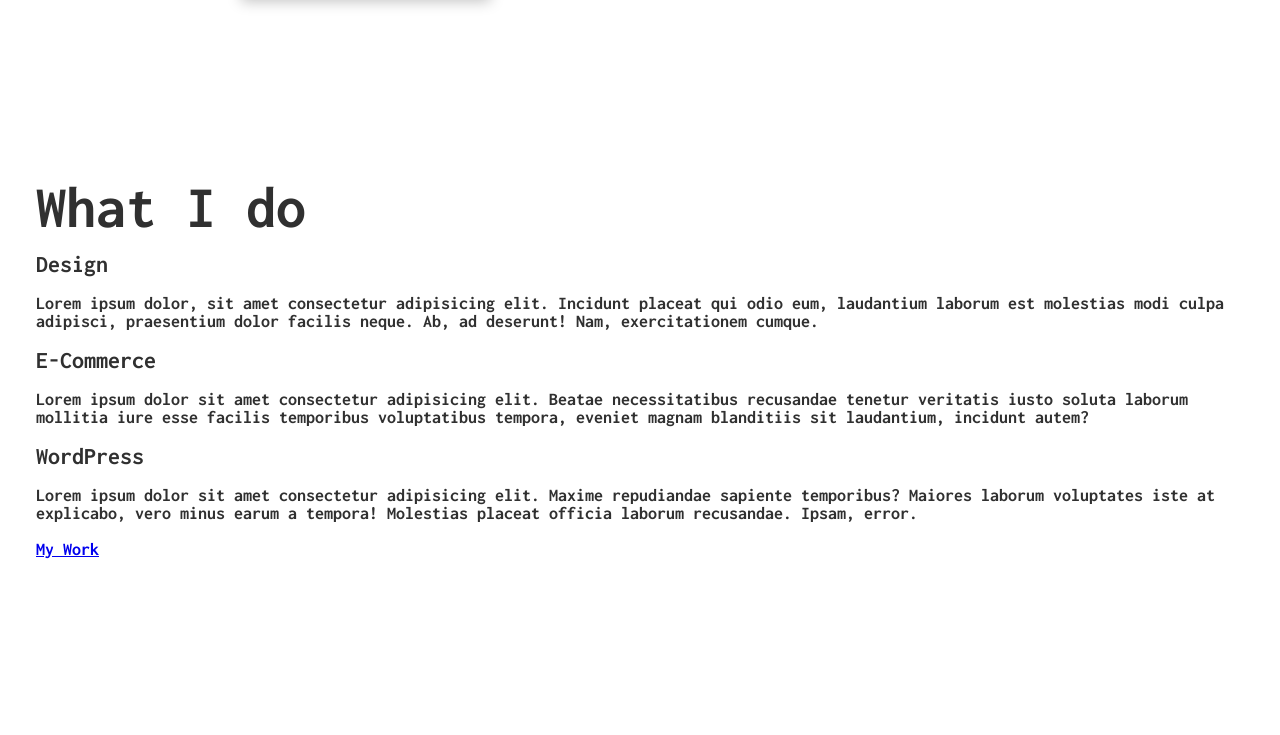
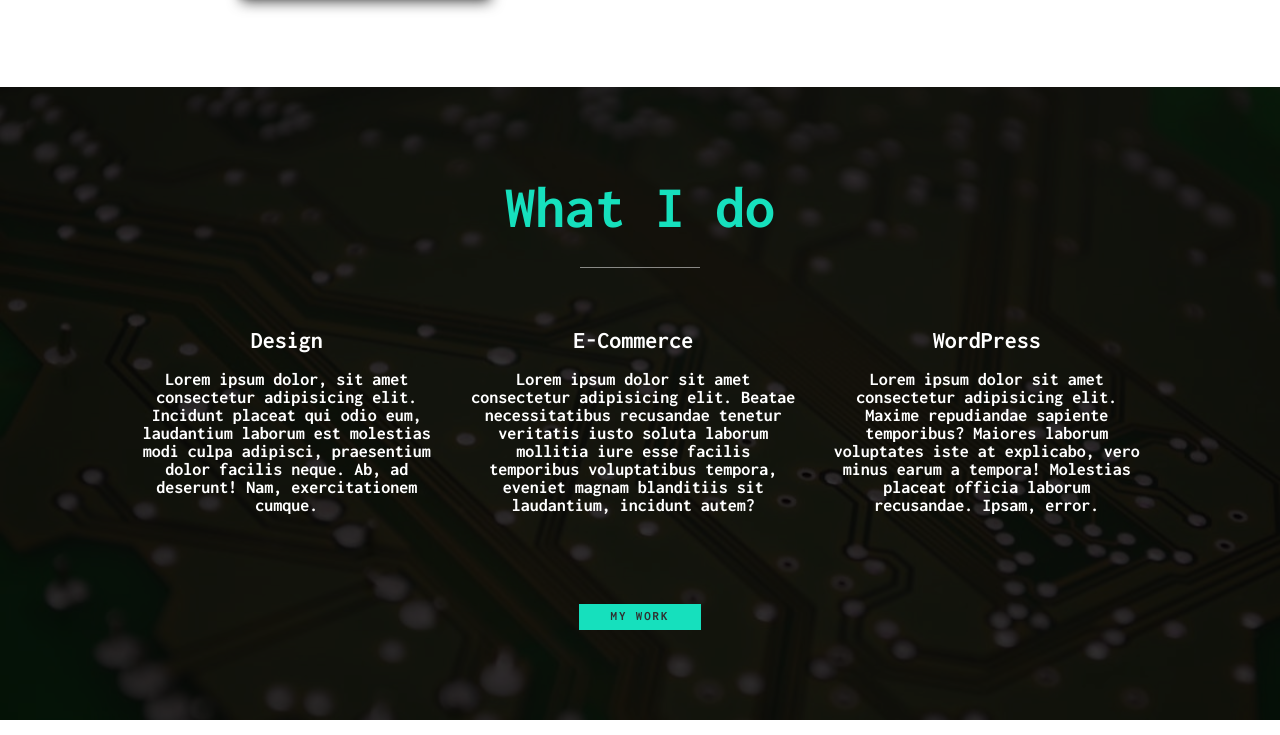
Before and after one commit to cfarias956/Professional_Portfolio.2, a plain HTML site: page index.html in a window 1280 px wide. Shown: the part 1236-1971 px from the top of the page. Drawn offline with Linux system fonts and the light colour scheme.

Commit message:
button/mywork

```diff
--- a/style.css
+++ b/style.css
@@ -20,7 +20,8 @@
     --fs-h3: 1.25rem;
     --fs-body: 1rem;
 
-    --bs: 0.25em 0.25em 0.75em rgba(0,0,0,.25);
+    --bs: 0.25em 0.25em 0.75em rgba(0,0,0,.75),
+        0.125em 00.125em 0.25em rgba(0,0,0,.15);
 }
 
 @media (min-width: 800px) {
@@ -61,6 +62,30 @@ h3 {
 }
 
 strong { font-weight: var(--fw-bold);
+}
+
+:focus {
+    outline: 3px solid var(--clr-accent);
+    outline-offset: 3px;
+}
+
+/*buttons*/
+.btn {
+    display: inline-block;
+    padding: .5em 2.5em;
+    background: var(--clr-accent);
+    color: var(--clr-dark);
+    text-decoration: none;
+    cursor: pointer;
+    font-size: .8rem;
+    text-transform: uppercase;
+    letter-spacing: 2px;
+    font-weight: var(--fw-bold);
+    transition: transform 200ms ease-in-out;
+}
+
+.btn:hover {
+    transform: scale(1.1);
 }
 /*typography*/
 
@@ -136,3 +161,50 @@ nav { display: none; }
         width: calc(100% + 1.5em);
     }
 }
+
+/*What I do section*/
+
+.my-services {
+    background: var(--clr-dark);
+    background-image: url(./assets/motherboard.jpeg);
+    background-size: cover;
+    background-blend-mode: multiply;
+    color: var(--clr-light);
+    text-align: center;
+}
+
+.section__title--services {
+    color: var(--clr-accent);
+    position: relative;
+}
+.section__title--services::after {
+    content: '';
+    display: block;
+    width: 2em;
+    height: 1px;
+    margin: 0.5em auto 1em;
+    background: var(--clr-light);
+    opacity: 0.5;
+}
+
+.services {
+    margin-bottom: 4em;
+}
+
+.service {
+    max-width: 500px;
+    margin: 0 auto;
+}
+
+@media (min-width: 800px) {
+    .services {
+        display: flex;
+        max-width: 1000px;
+        margin-left: auto;
+        margin-right: auto;
+    }
+
+    .service + .service {
+        margin-left: 2em;
+    }
+}
```
Also changed, not shown: assets/motherboard.jpeg (added).
